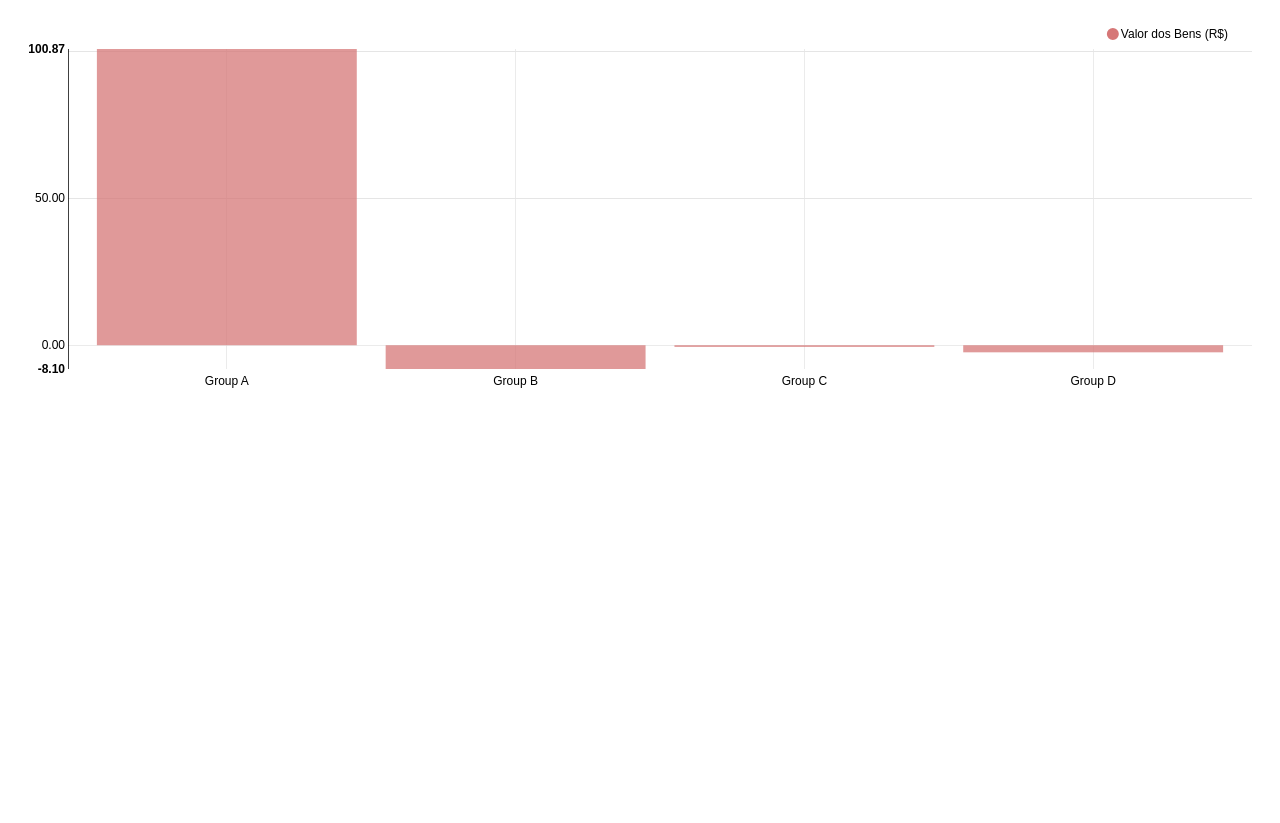
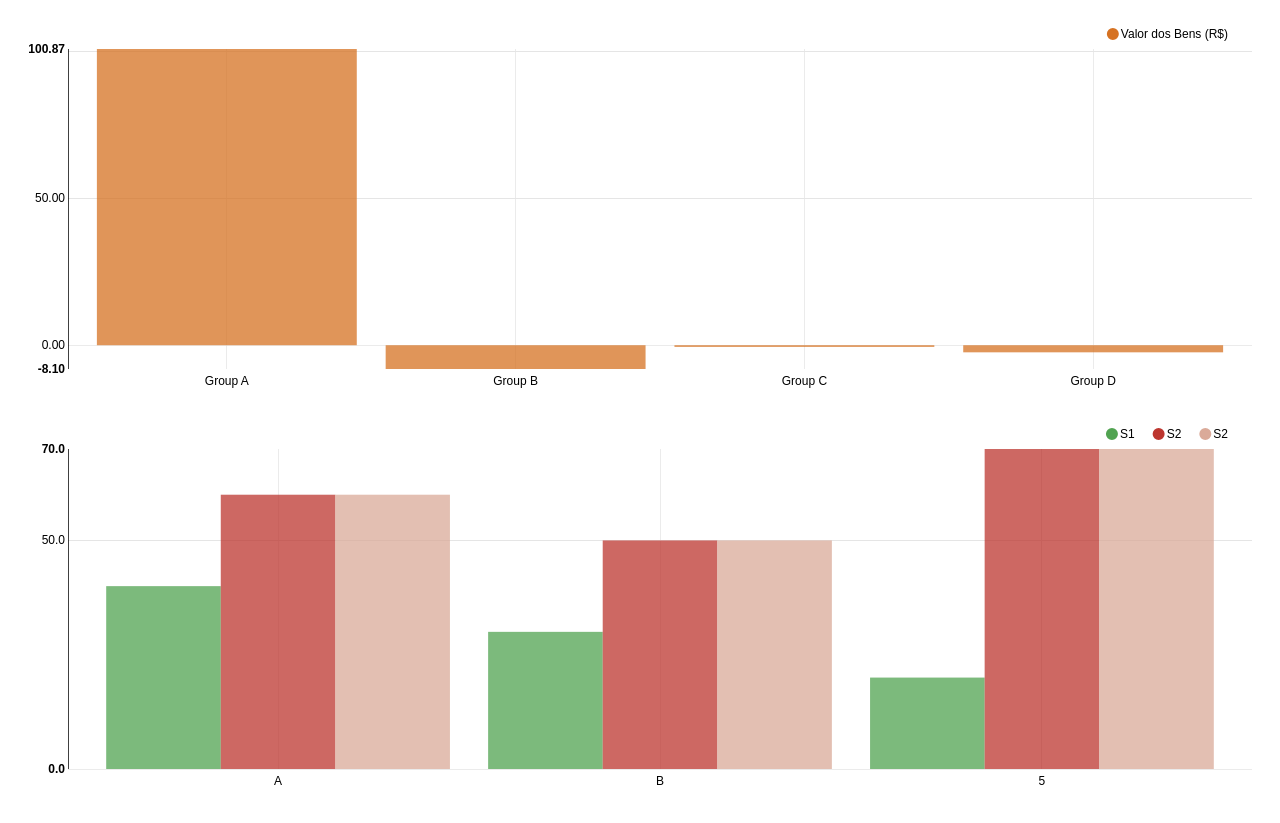
Before and after one commit to ArthurEmanuelRodriguesCosta/toIstorado, a plain HTML site: page front-end/index.html in a window 1280 px wide. Shown: the part 61-884 px from the top of the page. Before the commit the page ends 800 px from the top, so only its background shows below. Drawn offline with nearby package versions, Linux system fonts and the light colour scheme.

Commit message:
Deu mole pra caramba, tremendo vacilão
- Gráfico de multiplas barras agrupadas adicionado

```diff
--- a/front-end/app/directives/multibar/controller.js
+++ b/front-end/app/directives/multibar/controller.js
@@ -10,7 +10,7 @@
 
 				var data = [{
 							"key": "Valor dos Bens (R$)",
-							"color": "#d67777",
+							"color": "#d67222",
 							"values": [
 							  {
 								"label" : "Group A" ,
@@ -44,7 +44,7 @@
 				chart.yAxis.tickFormat(d3.format(',.2f'));
 
 
-				d3.select('div svg')
+				d3.select('#div1 svg')
 				.datum(data)
 				.call(chart);
 
@@ -52,6 +52,42 @@
 
 				return chart;
 		  });
+
+			var chart2 = nv.models.multiBarChart().showControls(false);
+			var data2 = [
+			  {
+				key: "S1",
+				color: "#51A351",
+				values:
+				[
+				  { x : "A", y : 40 },
+				  { x : "B", y : 30 },
+				  { x : 5,   y : 20 }
+				]
+			  },
+			  {
+				key: "S2",
+				color: "#BD362F",
+				values:
+				[
+				  { x : "A", y : 60 },
+				  { x : "B", y : 50 },
+				  { x : 5,   y : 70 }
+				]
+			  },
+			 {
+				key: "S2",
+				color: "#DAAA99",
+				values:
+				[
+				  { x : "A", y : 60 },
+				  { x : "B", y : 50 },
+				  { x : 5,   y : 70 }
+				]
+			  }
+			];
+
+			d3.select('#div2 svg').datum(data2).transition().duration(500).call(chart2);
         }
     }
 });
--- a/front-end/app/directives/multibar/template.html
+++ b/front-end/app/directives/multibar/template.html
@@ -1,5 +1,9 @@
 
 <h1>ola</h1>
-<div style="height: 400px">
+<div id='div1' style="height: 400px">
   <svg></svg>
 </div>
+
+<div id='div2' style="height: 400px">
+  <svg></svg>
+</div>
```
